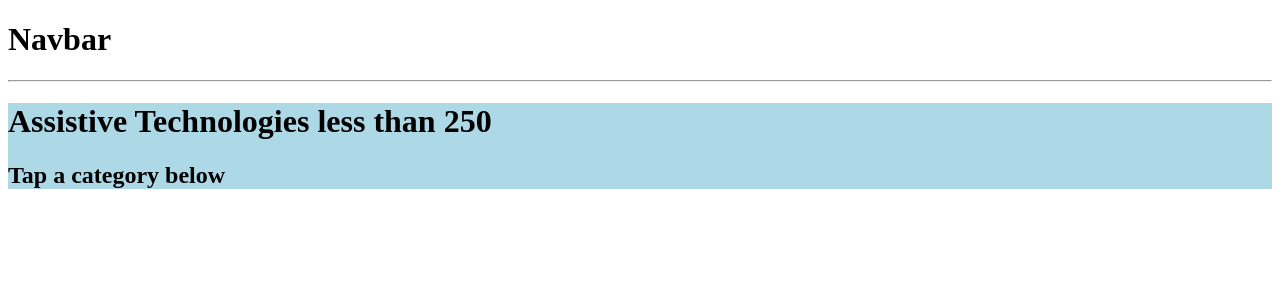
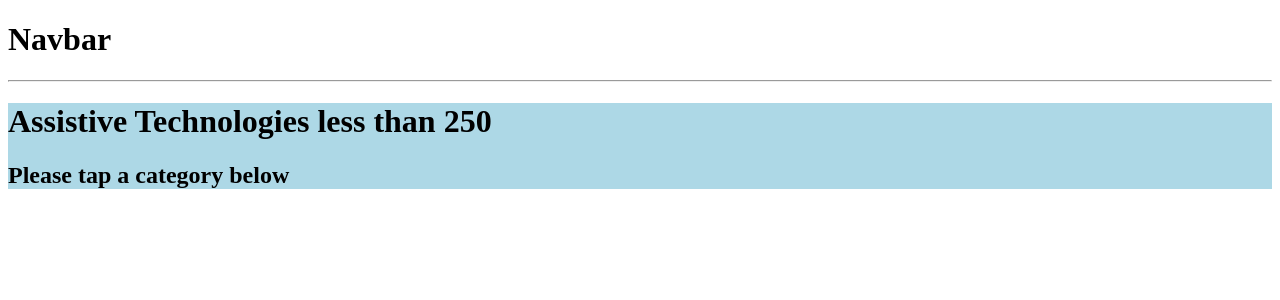
Before and after one commit to palmtopj/assist-tech, a React (Create React App) app in the folder assistive-tech/front/: page / in a window 1280 px wide. Shown: the top 300 px of the page. Built offline with nearby package versions, Linux system fonts and the light colour scheme.

Commit message:
homepage css test

```diff
--- a/assistive-tech/front/src/pages/Home/index.js
+++ b/assistive-tech/front/src/pages/Home/index.js
@@ -5,7 +5,7 @@ export default function Home() {
     return (
         <main className="Home">
             <h1>Assistive Technologies less than 250</h1>
-            <h2>Tap a category below</h2>
+            <h2>Please tap a category below</h2>
         </main>
     )
 }
```
